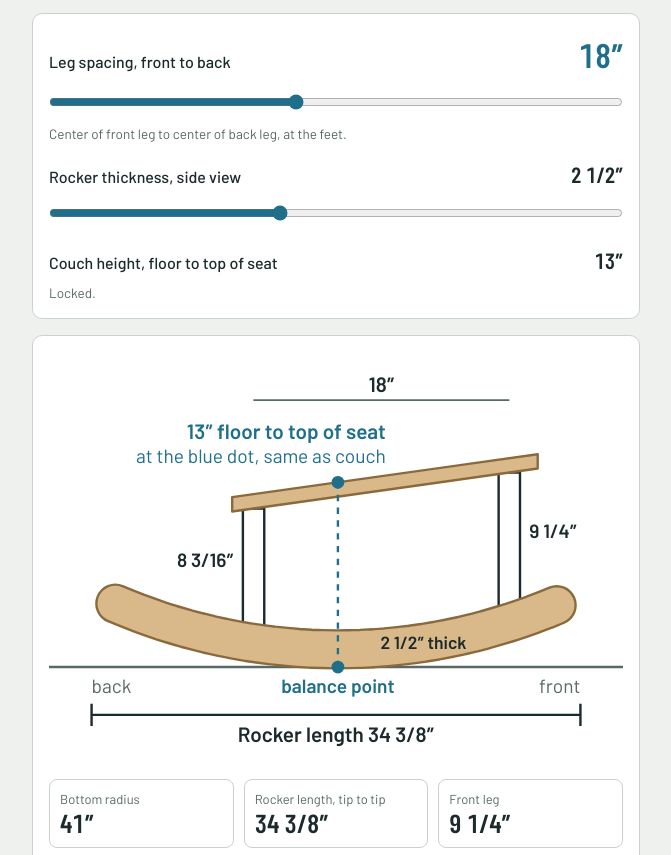
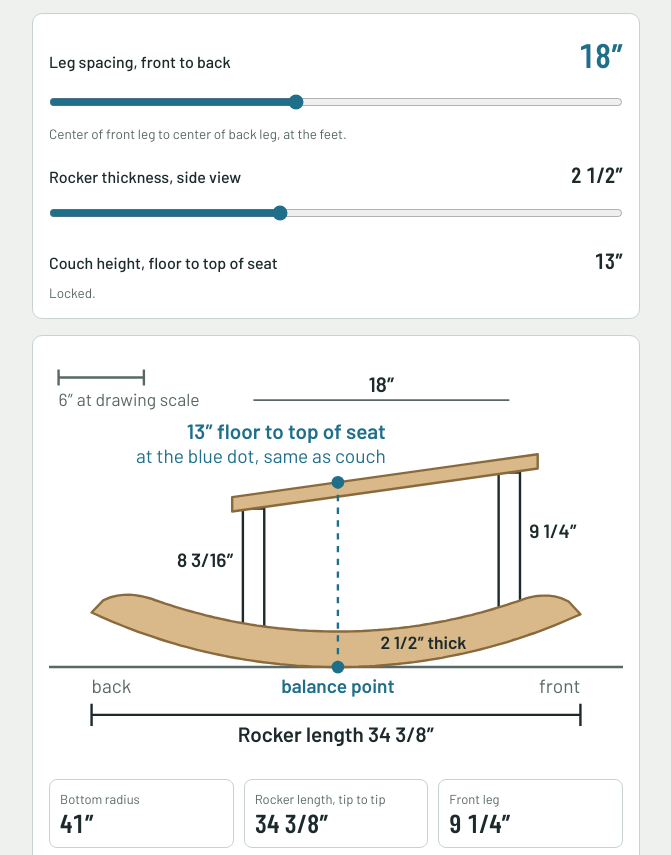
Before and after one commit to Cano-App/Rocker, a plain HTML site: page index.html in a window 1280 px wide. Shown: the part 76-931 px from the top of the page, without its empty margins (304-975 px from the left). Drawn offline with nearby package versions, Linux system fonts and the light colour scheme.

Commit message:
Rocker bottom keeps full radius; top edge rounds down at tips; add scale bar
Co-Authored-By: Claude Fable 5.2 <noreply@anthropic.com>
Claude-Session: https://claude.ai/code/session_01BYa71JsesHJL3fKYfxZJF6

```diff
--- a/index.html
+++ b/index.html
@@ -244,8 +244,14 @@ else (function(){
     var sc=Math.min(360/wW,260/wH);
     var ox=(360-wW*sc)/2-(g.xr-pad)*sc, fy=260-7*sc;
     function X(x){return (ox+x*sc).toFixed(1);} function Y(y){return (fy-y*sc).toFixed(1);}
-    var pts=[],i,a,n=36, Rm=g.R-p.t/2, dl=(p.t/2)/Rm;
-    for(i=0;i<=n;i++){a=(-g.ar+dl)+(g.ar+g.af-2*dl)*i/n;pts.push(X(g.c+Rm*Math.sin(a))+','+Y(g.R-Rm*Math.cos(a)));}
+    var pts=[],i,a,n=90,th,u;
+    var tapR=Math.max(0.5,Math.min(1.5*p.t,g.rearOver-1.5))/g.R, tapF=Math.max(0.5,Math.min(1.5*p.t,g.frontOver-1.5))/g.R;
+    function thick(a){ // full thickness, with the top edge rounding down to the bottom edge at each tip
+      u=Math.min((a+g.ar)/tapR,(g.af-a)/tapF);
+      return u>=1?p.t:p.t*Math.sqrt(Math.max(0,1-(1-u)*(1-u)));
+    }
+    for(i=0;i<=n;i++){a=-g.ar+(g.ar+g.af)*i/n;pts.push(X(g.c+g.R*Math.sin(a))+','+Y(g.R-g.R*Math.cos(a)));}
+    for(i=n;i>=0;i--){a=-g.ar+(g.ar+g.af)*i/n;th=thick(a);pts.push(X(g.c+(g.R-th)*Math.sin(a))+','+Y(g.R-(g.R-th)*Math.cos(a)));}
     function leg(x,h,len){return '<rect x="'+X(x-legW/2)+'" y="'+Y(h+len)+'" width="'+(legW*sc).toFixed(1)+'" height="'+(len*sc+2).toFixed(1)+'" fill="var(--surface)" stroke="var(--ink)" stroke-width="1.5"/>';}
     var dimY=Y(maxTop+3.8);
     var s='';
@@ -254,8 +260,7 @@ else (function(){
     s+='<polygon points="'+X(-1.5)+','+Y(seatY(-1.5))+' '+X(p.S+2)+','+Y(seatY(p.S+2))+' '+X(p.S+2)+','+Y(seatY(p.S+2)+tv)+' '+X(-1.5)+','+Y(seatY(-1.5)+tv)+'" fill="var(--wood)" stroke="var(--wood-edge)" stroke-width="1.5" stroke-linejoin="round"/>';
     s+='<text class="t-ink" x="'+X(-1.4)+'" y="'+Y(g.hr+Lr/2)+'" text-anchor="end" font-size="12" font-weight="600">'+L(k.Lr)+'</text>';
     s+='<text class="t-ink" x="'+X(p.S+1.4)+'" y="'+Y(g.hf+Lf/2)+'" font-size="12" font-weight="600">'+L(k.Lf)+'</text>';
-    s+='<polyline points="'+pts.join(' ')+'" fill="none" stroke="var(--wood-edge)" stroke-width="'+(p.t*sc+3).toFixed(1)+'" stroke-linecap="round" stroke-linejoin="round"/>';
-    s+='<polyline points="'+pts.join(' ')+'" fill="none" stroke="var(--wood)" stroke-width="'+(p.t*sc).toFixed(1)+'" stroke-linecap="round" stroke-linejoin="round"/>';
+    s+='<polygon points="'+pts.join(' ')+'" fill="var(--wood)" stroke="var(--wood-edge)" stroke-width="1.5" stroke-linejoin="round"/>';
     s+='<line x1="'+X(g.c)+'" x2="'+X(g.c)+'" y1="'+Y(0)+'" y2="'+Y(seatY(g.c)+tv)+'" stroke="var(--accent)" stroke-width="1.5" stroke-dasharray="4 4"/>';
     s+='<circle cx="'+X(g.c)+'" cy="'+Y(0)+'" r="4" fill="var(--accent)"/>';
     s+='<line x1="'+X(0)+'" x2="'+X(p.S)+'" y1="'+dimY+'" y2="'+dimY+'" stroke="var(--muted)" stroke-width="1"/>';
@@ -269,6 +274,10 @@ else (function(){
     s+='<text x="'+dx+'" y="'+(dy-12)+'" text-anchor="end" font-size="12" fill="var(--accent)">at the blue dot, same as couch</text>';
     var tx=(g.c+p.S)/2, ty=g.R-Math.sqrt(g.R*g.R-(tx-g.c)*(tx-g.c))+p.t/2;
     s+='<text class="t-ink" x="'+X(tx)+'" y="'+(+Y(ty)+4)+'" text-anchor="middle" font-size="11" font-weight="600">'+L(p.t)+' thick</text>';
+    var sb=6*sc;
+    s+='<line x1="6" x2="'+(6+sb).toFixed(1)+'" y1="16" y2="16" stroke="var(--muted)" stroke-width="1.5"/>';
+    s+='<line x1="6" x2="6" y1="11" y2="21" stroke="var(--muted)" stroke-width="1.5"/><line x1="'+(6+sb).toFixed(1)+'" x2="'+(6+sb).toFixed(1)+'" y1="11" y2="21" stroke="var(--muted)" stroke-width="1.5"/>';
+    s+='<text class="t-muted" x="6" y="34" font-size="11">'+L(6)+' at drawing scale</text>';
     var ly=+Y(0)+30;
     s+='<line x1="'+X(g.xr)+'" x2="'+X(g.xf)+'" y1="'+ly+'" y2="'+ly+'" stroke="var(--ink)" stroke-width="1.5"/>';
     s+='<line x1="'+X(g.xr)+'" x2="'+X(g.xr)+'" y1="'+(ly-7)+'" y2="'+(ly+7)+'" stroke="var(--ink)" stroke-width="1.5"/>';
```
